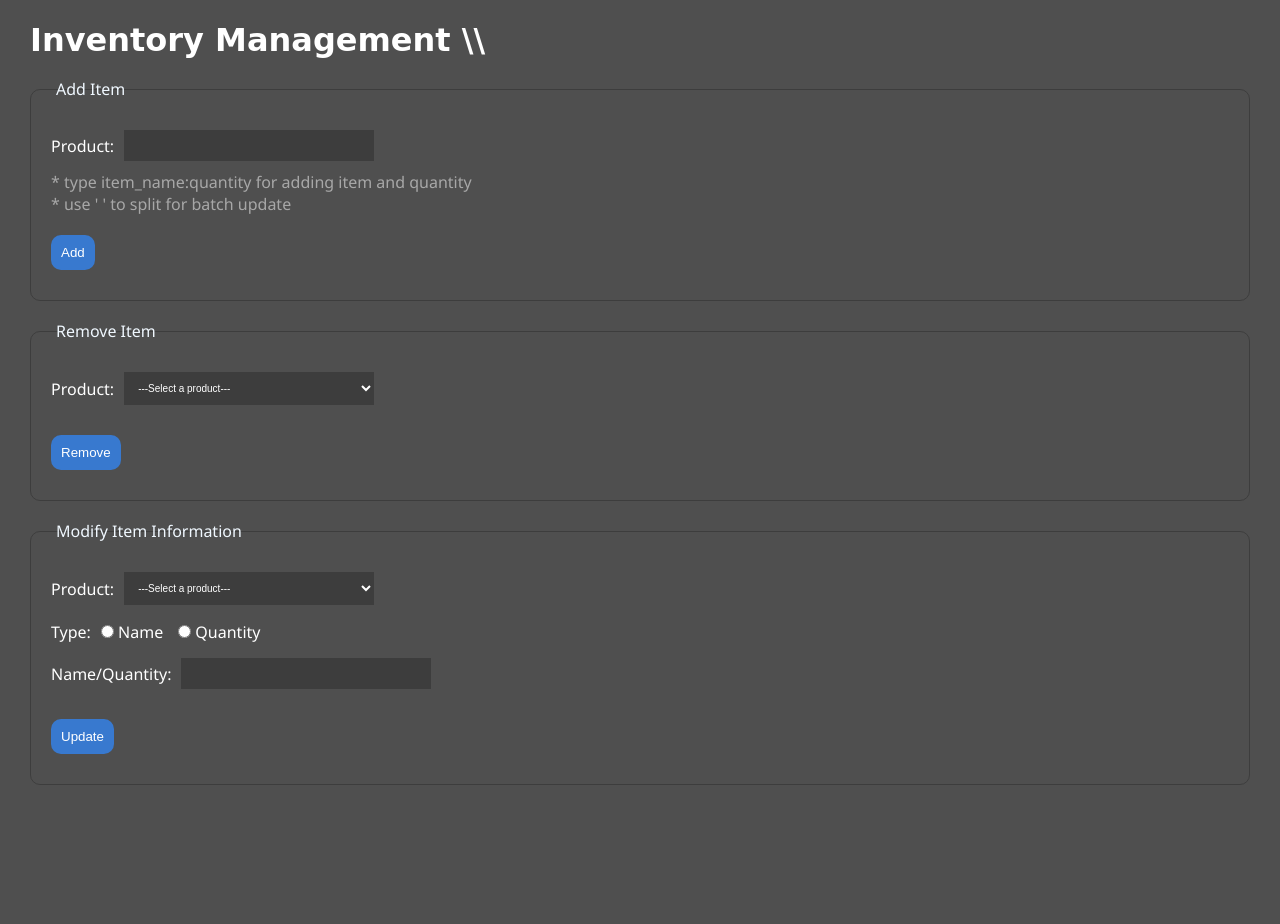
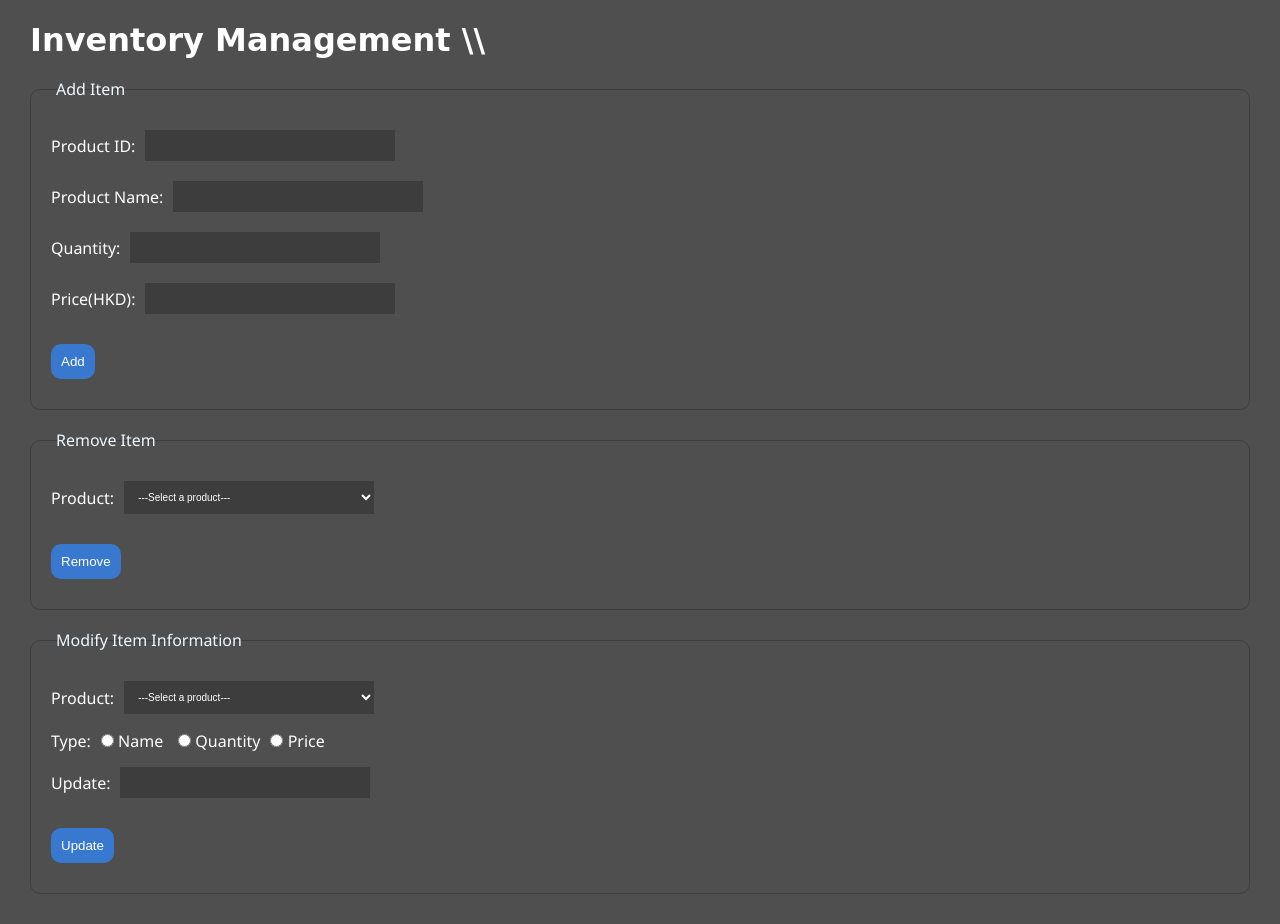
Before and after one commit to JerryIs-strong/sba_inventory_system, a Python web app: template templates/iManagement.html in a window 1280 px wide. Before the commit the page ends 785 px from the top, so only its background shows below. Run offline with Jinja, Linux system fonts and the light colour scheme; the template is opened without the code that fills it, so the values that code supplies are empty; some web fonts are replaced.

Commit message:
Update data structure

```diff
--- a/data/inventoryDB.json
+++ b/data/inventoryDB.json
@@ -1 +1 @@
-{"RP001A": 0, "BP001A": 0, "BLP001A": 0}
+{"RP001A": {"name": "Red Juice Pen 0.4", "quantity": 60, "price": 11}, "BP001A": {"name": "Blue Juice Pen 0.5", "quantity": 80, "price": 11}, "BLP001A": {"name": "Black Juice Pen 0.5", "quantity": 30, "price": 11}, "bps0007R": {"name": "Pilot BP-S Fine Ballpoint Pens Red (0.7mm)", "quantity": 0, "price": 6}, "bps0007B": {"name": "Pilot BP-S Fine Ballpoint Blue (0.7mm)", "quantity": 0, "price": 6}, "bps0007BL": {"name": "Pilot BP-S Fine Ballpoint Pens Black (0.7mm)", "quantity": 0, "price": 6}, "bps0007G": {"name": "Pilot BP-S Fine Ballpoint Pens Green (0.7mm)", "quantity": 0, "price": 6}, "bps0007P": {"name": "Pilot BP-S Fine Ballpoint Pens Pink (0.7mm)", "quantity": 0, "price": 6}, "bps0007PP": {"name": "Pilot BP-S Fine Ballpoint Pens Purple (0.7mm)", "quantity": 0, "price": 6}, "jup001003": {"name": "Pilot Juice Up Gel Pen 10-Color Set (0.3mm)", "quantity": 50, "price": 170}}
--- a/data/system.json
+++ b/data/system.json
@@ -1 +1 @@
-{"hash": "93891643f9392b600b5e0644a347f448", "version": "v1.0.2_completed", "p_version": "v1.0.0_alpha"}
+{"hash": "8e57eea5b8a539e4eda0e7996d41551a", "version": "v1.0.2_completed", "p_version": "v1.0.0_alpha"}
--- a/module/integrity.py
+++ b/module/integrity.py
@@ -34,14 +34,14 @@ def verifyMD5():
         return False
 
 def initLogService():
-    current_date = datetime.datetime.now(timezone).strftime("%d_%m_%Y")
+    current_date = datetime.datetime.now(timezone).strftime("%Y_%m_%d")
     lid = datetime.datetime.now(timezone).strftime("%Y%m%d%H%M%S")
     with open(f"log/system_log_{current_date}.txt", "a") as f:
         f.write(f'LID: {lid} start\n')
     return lid
 
 def log(message, transaction = False):
-    current_date = datetime.datetime.now(timezone).strftime("%d_%m_%Y")
+    current_date = datetime.datetime.now(timezone).strftime("%Y_%m_%d")
     if transaction:
         folder = "log/transaction"
         file_name = f"log_{current_date}.txt"
@@ -52,7 +52,7 @@ def log(message, transaction = False):
         f.write(f'{datetime.datetime.now(timezone)} {message}\n')
 
 def endLogService(lid, save = False):
-    current_date = datetime.datetime.now(timezone).strftime("%d_%m_%Y")
+    current_date = datetime.datetime.now(timezone).strftime("%Y_%m_%d")
     log_start = None
     log_end = None
 
--- a/templates/iManagement.html
+++ b/templates/iManagement.html
@@ -11,11 +11,21 @@
     <h1>Inventory Management \\</h1>
     <form action="{{url_for('manageInventory', type="add")}}" method="post" data-fname="Add Item">
         <div class="fill_column">
-            <label for="product_add">Product: </label>
-            <input type="text" name="product_add" id="product_add" required>
+            <label for="product_code">Product ID: </label>
+            <input type="text" name="product_code" id="product_code" required>
         </div>
-        <p class="remind">* type item_name:quantity for adding item and quantity</p>
-        <p class="remind">* use ' ' to split for batch update</p>
+        <div class="fill_column">
+            <label for="product_name">Product Name: </label>
+            <input type="text" name="product_name" id="product_name" required>
+        </div>
+        <div class="fill_column">
+            <label for="product_quantity">Quantity: </label>
+            <input type="text" name="product_quantity" id="product_quantity" required>
+        </div>
+        <div class="fill_column">
+            <label for="product_price">Price(HKD): </label>
+            <input type="text" name="product_price" id="product_price" required>
+        </div>
         <button type="submit">Add</button>
     </form>
     <form action="{{url_for('manageInventory', type="remove")}}" method="post" data-fname="Remove Item">
@@ -32,8 +42,8 @@
     </form>
     <form action="{{url_for('manageInventory', type="update")}}" method="post" data-fname="Modify Item Information">
         <div class="fill_column">
-            <label for="product_modify">Product: </label>
-            <select name="product_modify" id="product_modify" required>
+            <label for="product_code">Product: </label>
+            <select name="product_code" id="product_code" required>
                 <option value="">---Select a product---</option>
                 {% for item in inventory_data %}
                     <option value="{{item[0]}}">{{item[0]}}</option>
@@ -43,17 +53,21 @@
         <div class="fill_column">
             <label for="">Type: </label>
             <div style="margin-right: 5px;">
-                <input type="radio" name="product_modify_type" id="product_modify_name" value="name">
-                <label for="product_modify_name">Name</label>
+                <input type="radio" name="product_type" value="name">
+                <label for="product_name">Name</label>
             </div>
             <div>
-                <input type="radio" name="product_modify_type" id="product_modify_quantity" value="quantity">
-                <label for="product_modify_quantity">Quantity</label>
+                <input type="radio" name="product_type" value="quantity">
+                <label for="product_quantity">Quantity</label>
+            </div>
+            <div>
+                <input type="radio" name="product_type" value="price">
+                <label for="product_price">Price</label>
             </div>
         </div>
         <div class="fill_column">
-            <label for="product_modify_data">Name/Quantity: </label>
-            <input type="text" name="product_modify_data" id="product_modify_data" required>
+            <label for="product_data">Update: </label>
+            <input type="text" name="product_data" id="product_data" required>
         </div>
         <button type="submit">Update</button>
     </form>
--- a/templates/iView.html
+++ b/templates/iView.html
@@ -17,8 +17,10 @@
             <thead>
                 <tr>
                     {% if inventory_data %}
-                        <th>Item Name</th>
+                        <th>Product Code</th>
+                        <th>Product Name</th>
                         <th>Quantity</th>
+                        <th>Price(HKD)</th>
                     {% endif %}
                 </tr>
             </thead>
@@ -27,6 +29,8 @@
                     <tr>
                         <td>{{ item[0] }}</td>
                         <td>{{ item[1] }}</td>
+                        <td>{{ item[2] }}</td>
+                        <td>${{ item[3] }}</td>
                     </tr>
                 {% endfor %}
             </tbody>
--- a/templates/search.html
+++ b/templates/search.html
@@ -22,8 +22,10 @@
                 <thead>
                     <tr>
                         {% if inventory_data %}
-                            <th>Item Name</th>
+                            <th>Product Code</th>
+                            <th>Product Name</th>
                             <th>Quantity</th>
+                            <th>Price(HKD)</th>
                         {% endif %}
                     </tr>
                 </thead>
@@ -32,6 +34,8 @@
                         <tr>
                             <td>{{ item[0] }}</td>
                             <td>{{ item[1] }}</td>
+                            <td>{{ item[2] }}</td>
+                            <td>${{ item[3] }}</td>
                         </tr>
                     {% endfor %}
                 </tbody>
```
Also changed, not shown: app.py (+59 -52 lines), exports/exported_data_2025_08_19.csv (+11 -4 lines), test.py (+15 -1 lines), 4 other files.
